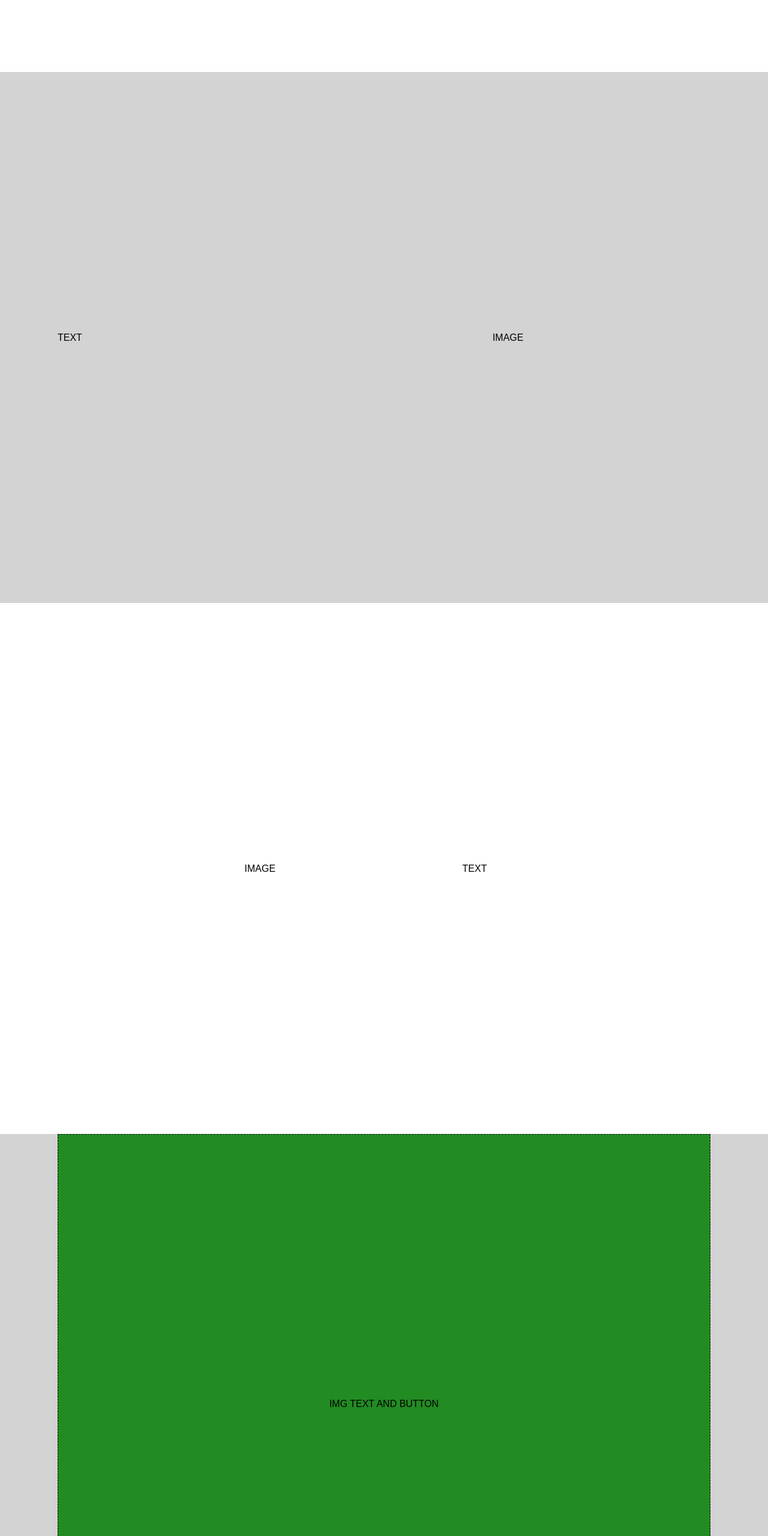
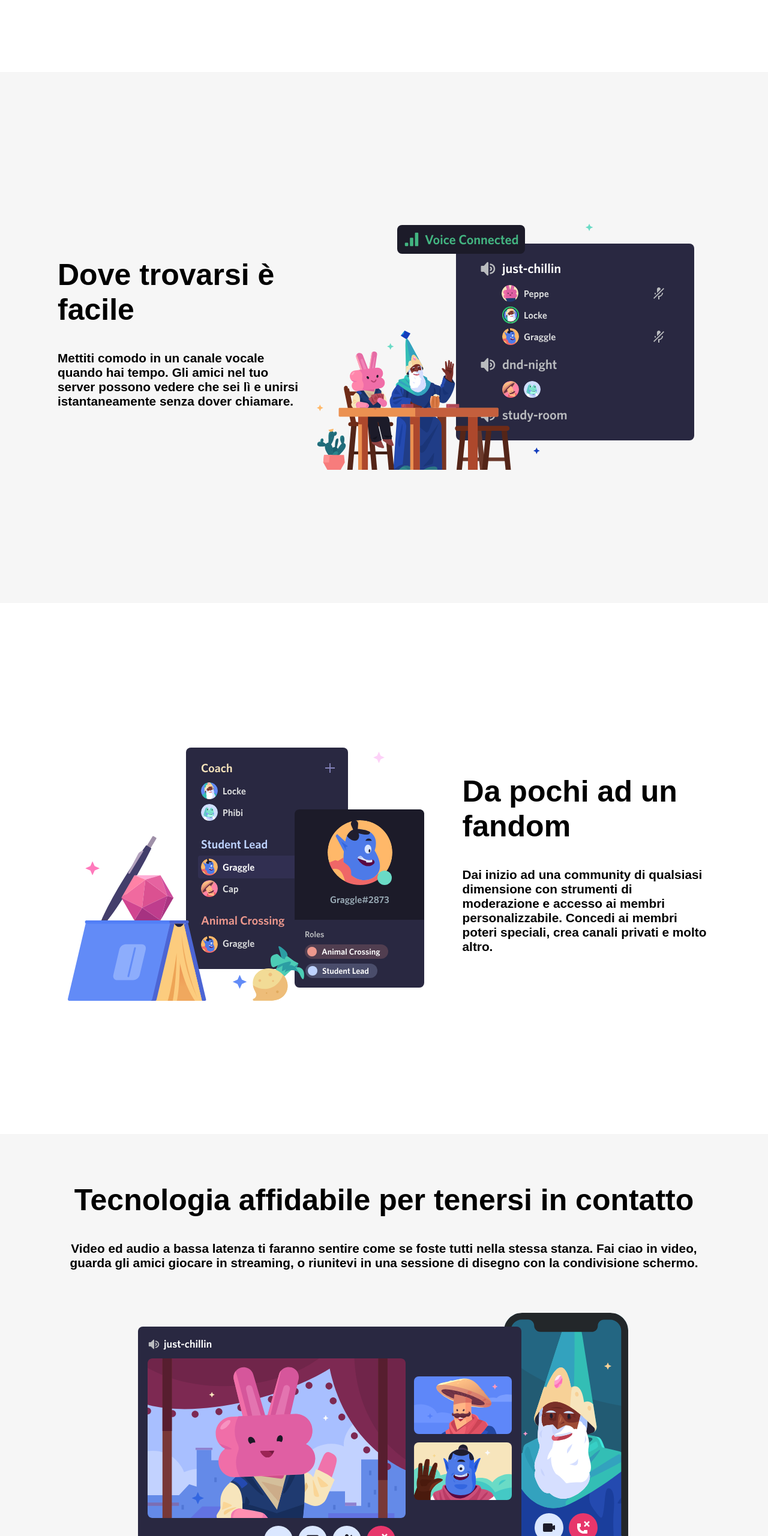
Before and after one commit to Shinrael/htmlcss-discord, a plain HTML site: page index.html in a window 1280 px wide. Shown: the part 1260-3820 px from the top of the page at 60% size. Drawn offline with Linux system fonts and the light colour scheme.

Commit message:
[add] part of main

```diff
--- a/assets/css/style.css
+++ b/assets/css/style.css
@@ -135,14 +135,19 @@ h2{
   font-size: 50px;
 }
 
-.text p{
+h3{
+  font-size: 30px;
+
+}
+
+.paragrafi{
   font-size: 1.3rem;
   font-weight: bold;
   padding-top: 40px;
 }
 
 .section-grey{
-  background-color:#D3D3D3 ;
+  background-color:#F6F6F6 ;
 }
 
 .text{
@@ -163,15 +168,21 @@ h2{
   text-align: center;
 }
 
-.fourth-container{
-  background-color: #228B22;
-  border: 1px dashed black;
+.big-container{
   width: 100%;
   height: 900px;
   display: flex;
+  flex-direction: column;
   justify-content: center;
   align-items: center;
   text-align: center;
+}
+
+.star{
+  width: 55%;
+  background-image: url(../img/stars.svg);
+  background-position: center;
+  min-height: 48px;
 }
 
 /*Footer*/
--- a/index.html
+++ b/index.html
@@ -67,14 +67,14 @@
     <section class="section">
       <div class="box">
         <div class="image">
-          <img src="assets/img/item1.svg" alt="">
+          <img src="assets/img/item1.svg" alt="Rana che studia">
         </div>
 
         <div class="text">
           <h2>
             Un luogo ad invito con tutto lo spazio necessario per parlare
           </h2>
-          <p>I server Discord sono organizzati in canali tematici in cui puoi collaborare, condividere o semplicemente parlare della tua giornata senza intasare una chat di gruppo.</p>
+          <p class="paragrafi">I server Discord sono organizzati in canali tematici in cui puoi collaborare, condividere o semplicemente parlare della tua giornata senza intasare una chat di gruppo.</p>
         </div>
       </div>
     </section>
@@ -82,11 +82,14 @@
     <section class="section section-grey">
       <div class="box">
         <div class="text">
-          TEXT
+          <h2>
+            Dove trovarsi è facile
+          </h2>
+          <p class="paragrafi">Mettiti comodo in un canale vocale quando hai tempo. Gli amici nel tuo server possono vedere che sei lì e unirsi istantaneamente senza dover chiamare.</p>
         </div>
 
         <div class="image">
-          IMAGE
+          <img src="assets/img/item2.svg" alt="gioco">
         </div>
       </div>
     </section>
@@ -94,19 +97,29 @@
     <section class="section">
       <div class="box">
         <div class="image">
-          IMAGE
+          <img src="assets/img/item3.svg" alt="chat">
         </div>
 
         <div class="text">
-          TEXT
+          <h2>
+            Da pochi ad un fandom
+          </h2>
+          <p class="paragrafi">Dai inizio ad una community di qualsiasi dimensione con strumenti di moderazione e accesso ai membri personalizzabile. Concedi ai membri poteri speciali, crea canali privati e molto altro.</p>
         </div>
       </div>
     </section>
 
     <section class="section section-grey">
       <div class="box">
-        <div class="fourth-container">
-          IMG TEXT AND BUTTON
+        <div class="big-container">
+          <h2>
+            Tecnologia affidabile per tenersi in contatto
+          </h2>
+          <p class="paragrafi">Video ed audio a bassa latenza ti faranno sentire come se foste tutti nella stessa stanza. Fai ciao in video, guarda gli amici giocare in streaming, o riunitevi in una sessione di disegno con la condivisione schermo.</p>
+          <img src="assets/img/item4-big.svg" alt="videocall">
+            <div class="star">
+             <h3>Pronto ad iniziare la tua avventura?</h3>
+            </div>
         </div>
       </div>
     </section>
```
